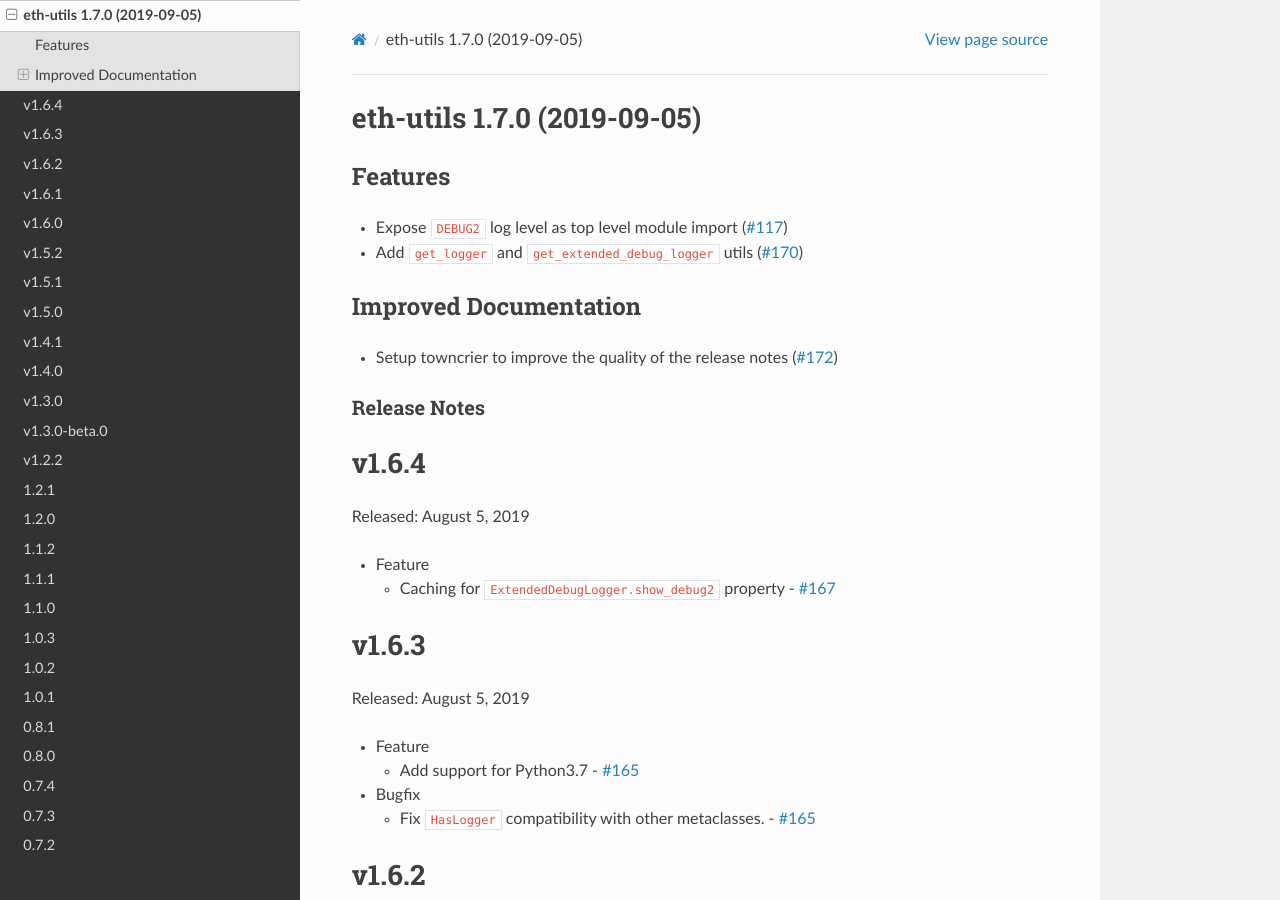
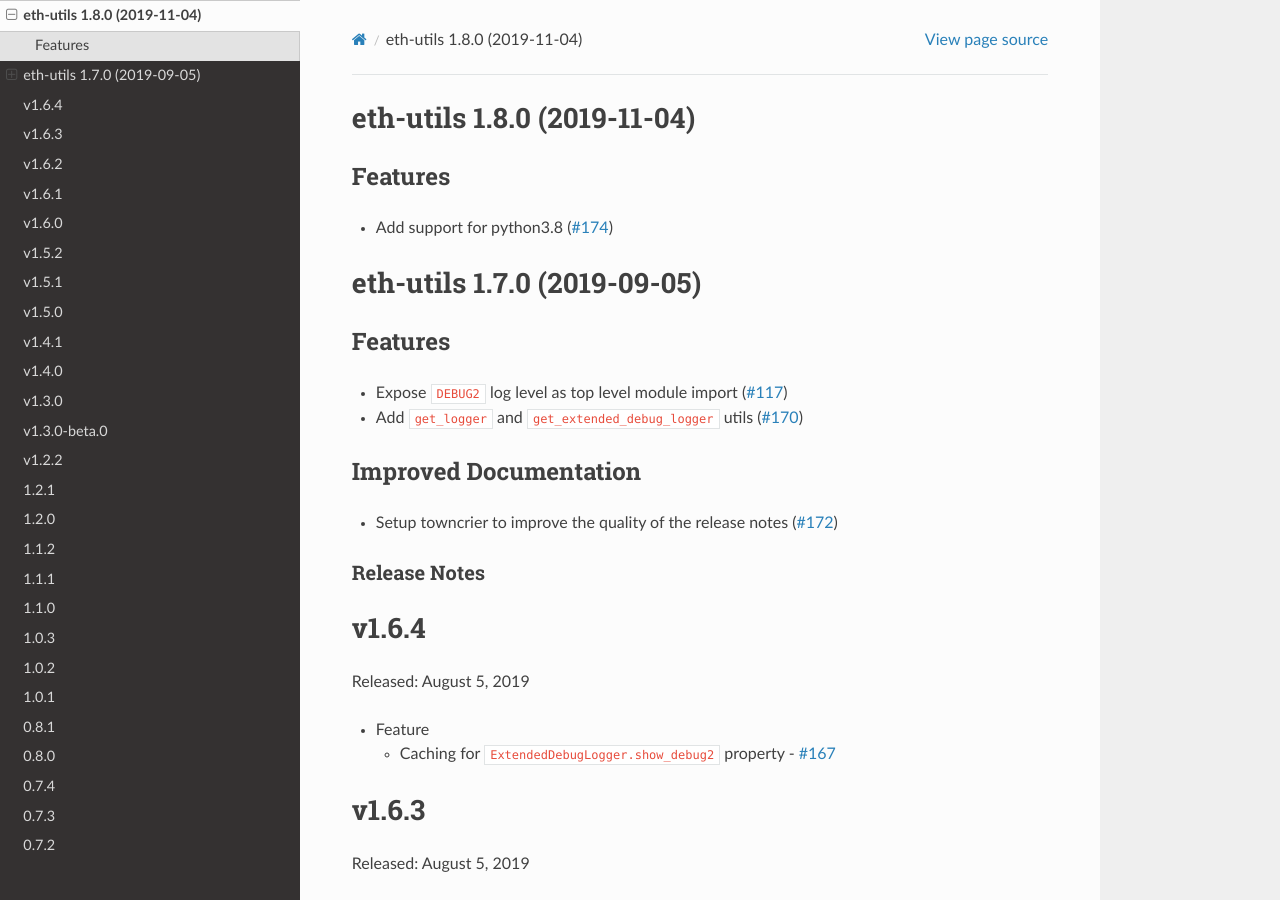
Before and after one commit to ethereum/eth-utils, a Sphinx documentation site: the page built from docs/releases.rst, in a window 1280 px wide and 900 px high. Built offline with Sphinx 7.4.7 and the Read the Docs theme 2.0.0, drawn with Linux system fonts in a browser that asks for light colours; pages that are not in the unit, such as notebooks, are missing from menus.

Commit message:
Bump version: 1.7.0 → 1.8.0

```diff
--- a/docs/releases.rst
+++ b/docs/releases.rst
@@ -1,3 +1,12 @@
+eth-utils 1.8.0 (2019-11-04)
+----------------------------
+
+Features
+~~~~~~~~
+
+- Add support for python3.8 (`#174 <https://github.com/ethereum/eth-utils/issues/174>`__)
+
+
 eth-utils 1.7.0 (2019-09-05)
 ----------------------------
 
--- a/newsfragments/174.feature.rst
+++ /dev/null
@@ -1 +0,0 @@
-Add support for python3.8
--- a/setup.py
+++ b/setup.py
@@ -44,7 +44,7 @@ extras_require['dev'] = (
 setup(
     name='eth-utils',
     # *IMPORTANT*: Don't manually change the version here. Use the 'bumpversion' utility.
-    version='1.7.0',
+    version='1.8.0',
     description="""Common utility functions for ethereum codebases.""",
     long_description_markdown_filename='README.md',
     author='Piper Merriam',
```
Also changed, not shown: .bumpversion.cfg.
